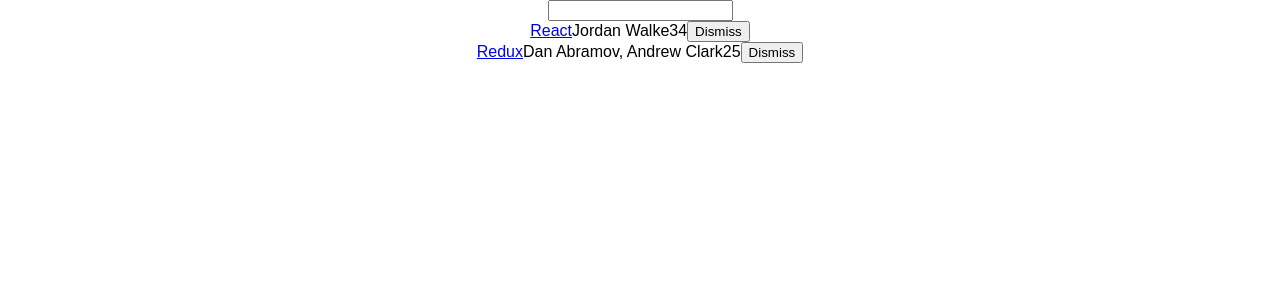
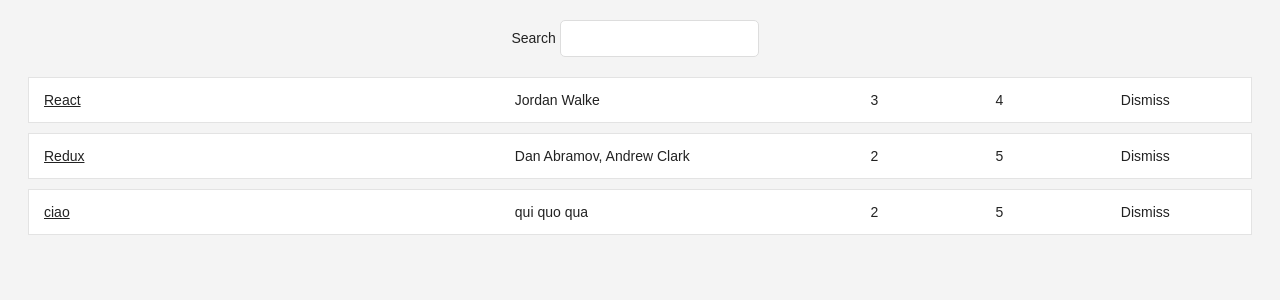
Before and after one commit to giovannibechis/hackernews, a React (Create React App) app: page / in a window 1280 px wide. Shown: the top 300 px of the page. Built offline with nearby package versions, Linux system fonts and the light colour scheme.

Commit message:
basic app

```diff
--- a/src/App.css
+++ b/src/App.css
@@ -1,28 +1,55 @@
-.App {
+.page {
+  margin: 20px;
+}
+.interactions {
   text-align: center;
 }
-
-.App-logo {
-  animation: App-logo-spin infinite 20s linear;
-  height: 80px;
+.table {
+  margin: 20px 0;
+}
+.table-header {
+  display: flex;
+  line-height: 24px;
+  font-size: 16px;
+  padding: 0 10px;
+  justify-content: space-between;
+}
+.table-empty {
+  margin: 200px;
+  text-align: center;
+  font-size: 16px;
 }
 
-.App-header {
-  background-color: #222;
-  height: 150px;
-  padding: 20px;
-  color: white;
+.table-row {
+  display: flex;
+  line-height: 24px;
+  white-space: nowrap;
+  margin: 10px 0;
+  padding: 10px;
+  background: #ffffff;
+  border: 1px solid #e3e3e3;
 }
-
-.App-title {
-  font-size: 1.5em;
+.table-header > span {
+  overflow: hidden;
+  text-overflow: ellipsis;
+  padding: 0 5px;
 }
-
-.App-intro {
-  font-size: large;
+.table-row > span {
+  overflow: hidden;
+  text-overflow: ellipsis;
+  padding: 0 5px;
 }
-
-@keyframes App-logo-spin {
-  from { transform: rotate(0deg); }
-  to { transform: rotate(360deg); }
+.button-inline {
+  border-width: 0;
+  background: transparent;
+  color: inherit;
+  text-align: inherit;
+  -webkit-font-smoothing: inherit;
+  padding: 0;
+  font-size: inherit;
+  cursor: pointer;
 }
+.button-active {
+  border-radius: 0;
+  border-bottom: 1px solid #38BB6C;
+}
--- a/src/App.js
+++ b/src/App.js
@@ -18,6 +18,14 @@
     num_comments: 2,
     points: 5,
     objectID: 1,
+  },
+  {
+    title: 'ciao',
+    url: 'https://github.com/reactjs/redux',
+    author: 'qui quo qua',
+    num_comments: 2,
+    points: 5,
+    objectID: 2,
   },
 ];
 
@@ -58,37 +66,90 @@
   render() {
     const { searchTerm, list } = this.state;
     return (
-      <div className="App" >
-        <form>
-          <input
-            type="text"
+      <div className="page" >
+        <div className="interactions">
+        <Search
+            value={searchTerm}
             onChange={this.onSearchChange}
-          />
-        </form>
-        {
-          list.filter(isSearched(searchTerm)).map(item =>
-            <div key={item.objectID}>
-              <span>
-                <a href={item.url}>{item.title}</a>
-              </span>
-              <span>{item.author}</span>
-              <span>{item.num_comments}</span>
-              <span>{item.points}</span>
-              <span>
-                <button
-                  onClick={() => this.onDismiss(item.objectID)}
-                  type="button"
-                >
-                  Dismiss
-              </button>
-              </span>
-            </div>
-          )
-        }
+        >
+          Search
+        </Search>
+        </div>
+        <Table
+          list={list}
+          pattern={searchTerm}
+          onDismiss={this.onDismiss}
+        />
       </div >
     );
   }
 
 }
 
+/*function Search(props) {
+  const { value, onChange, children } = props;
+  return (
+    <form>
+      {children} <input
+        type="text"
+        value={value}
+        onChange={onChange}
+      />
+    </form>
+  );
+}*/
+
+
+const Search = ({ value, onChange, children }) =>
+  <form>
+    {children} <input
+      type="text"
+      value={value}
+      onChange={onChange}
+    />
+  </form>
+
+
+const Table =  ({list, pattern, onDismiss}) =>
+    <div className="table">
+    {list.filter(isSearched(pattern)).map(item =>
+      <div key={item.objectID} className="table-row">
+        <span style={{ width: '40%' }}>
+          <a href={item.url}>{item.title}</a>
+        </span>
+        <span style={{ width: '30%' }}>
+          {item.author}
+        </span>
+        <span style={{ width: '10%' }}>
+          {item.num_comments}
+        </span>
+        <span style={{ width: '10%' }}>
+          {item.points}
+        </span>
+        <span style={{ width: '10%' }}>
+          <Button
+            onClick={() => onDismiss(item.objectID)}
+            className="button-inline"
+          >
+            Dismiss
+</Button>
+
+        </span>
+
+      </div>
+    )}
+  </div>
+
+
+const Button = ({onClick, className='',children})=>
+  <button
+    onClick={onClick}
+    className={className}
+    type="button"
+  >
+    {children}
+  </button>
+
+
+
 export default App;
--- a/src/index.css
+++ b/src/index.css
@@ -1,5 +1,37 @@
 body {
+  color: #222;
+  background: #f4f4f4;
+  font: 400 14px CoreSans, Arial,sans-serif;
+}
+a {
+  color: #222;
+}
+a:hover {
+  text-decoration: underline;
+}
+ul, li {
+  list-style: none;
+  padding: 0;
   margin: 0;
-  padding: 0;
-  font-family: sans-serif;
 }
+input {
+  padding: 10px;
+  border-radius: 5px;
+  outline: none;
+  margin-right: 10px;
+  border: 1px solid #dddddd;
+}
+button {
+  padding: 10px;
+  border-radius: 5px;
+  border: 1px solid #dddddd;
+  background: transparent;
+  color: #808080;
+  cursor: pointer;
+}
+button:hover {
+  color: #222;
+}
+*:focus {
+  outline: none;
+}
```
